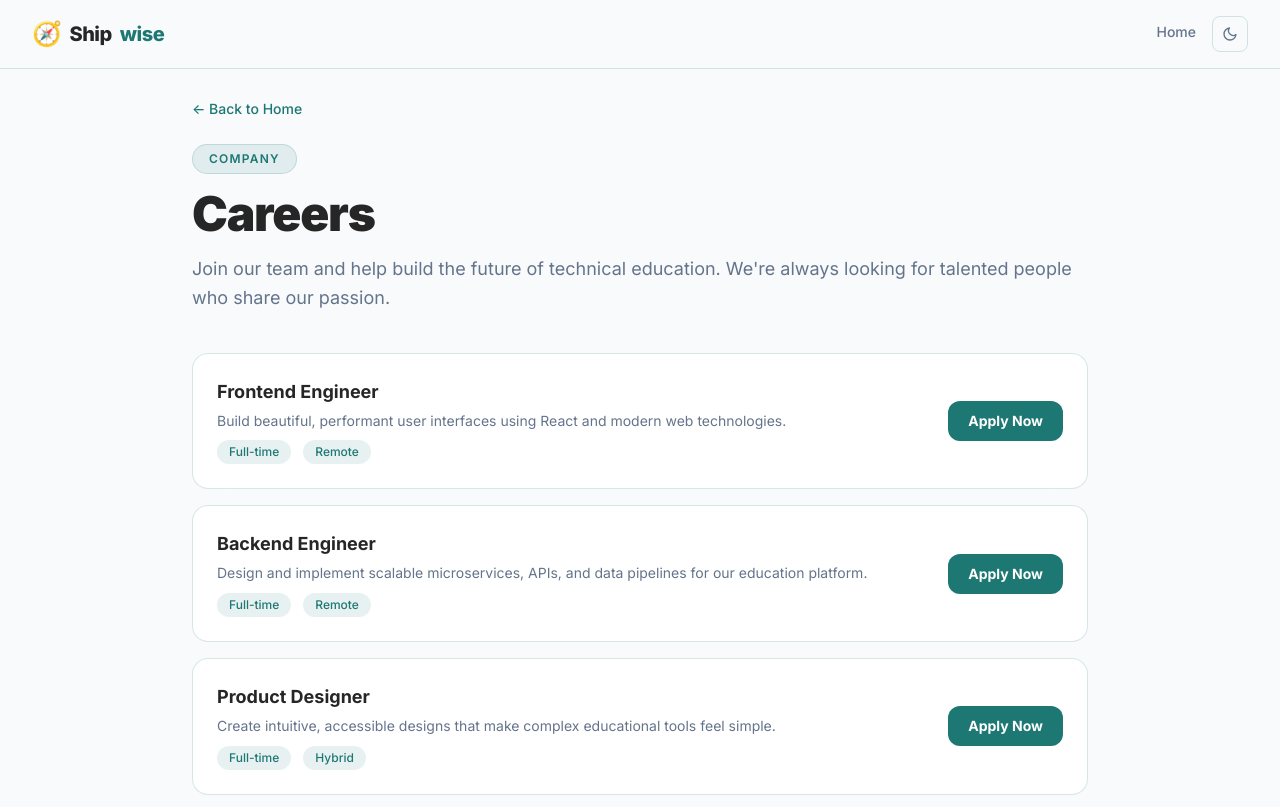
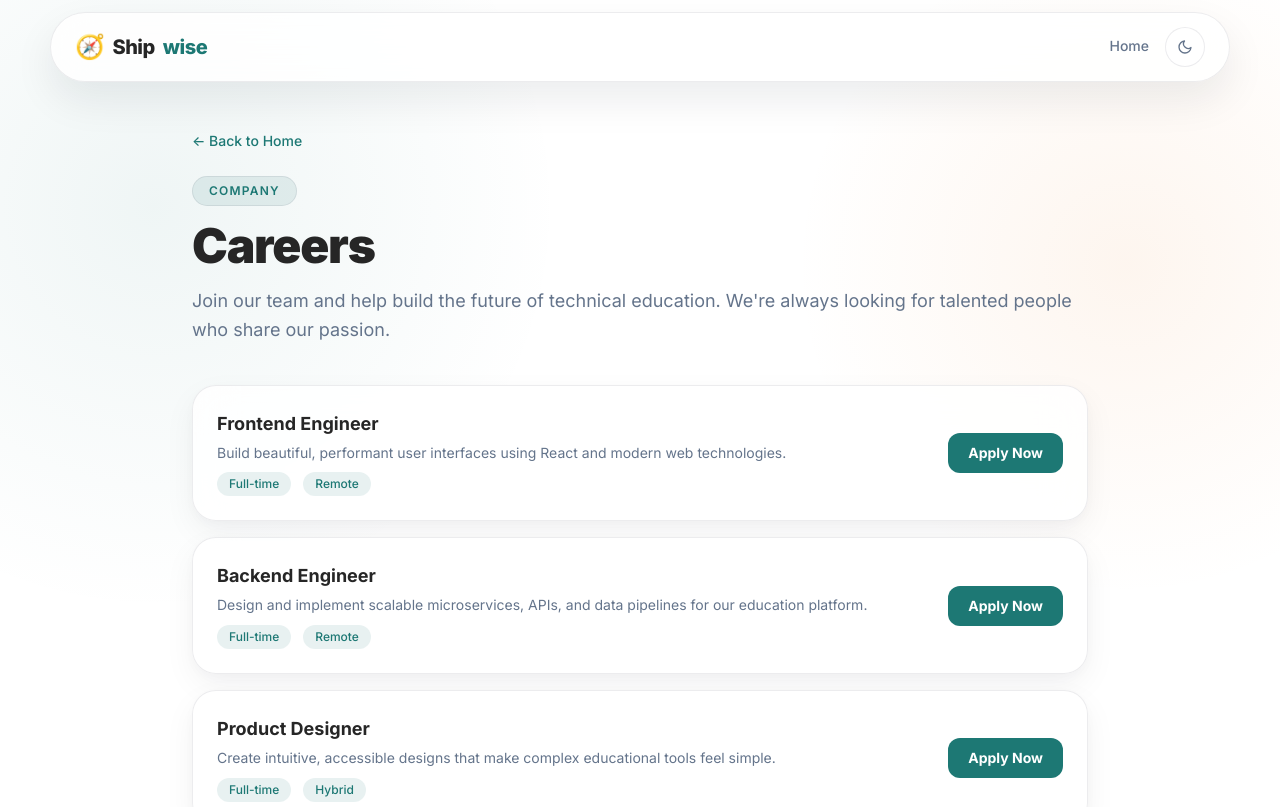
Before and after one commit to codexxxx07/codex_vibeforge_1.0_adamas, a React (Vite) app in the folder frontend/landing/: page /careers in a window 1280 px wide. Shown: the top 807 px of the page. Built offline with nearby package versions, Linux system fonts and the light colour scheme.

Commit message:
change dark theme

```diff
--- a/frontend/landing/src/ThemeContext.jsx
+++ b/frontend/landing/src/ThemeContext.jsx
@@ -1,3 +1,4 @@
+/* eslint-disable react-refresh/only-export-components */
 import { createContext, useContext, useState, useEffect } from "react";
 
 const ThemeContext = createContext();
--- a/frontend/landing/src/index.css
+++ b/frontend/landing/src/index.css
@@ -3,49 +3,370 @@
 @tailwind utilities;
 
 :root {
-  --color-bg-primary: #F8FAFC;
-  --color-bg-secondary: #F0FDFA;
-  --color-bg-card: #FFFFFF;
+  --color-bg-primary: #FFFFFF;
+  --color-bg-secondary: #F7F9FC;
+  --color-bg-card: rgba(255, 255, 255, 0.82);
+  --color-bg-elevated: #FFFFFF;
   --color-text-primary: #262626;
   --color-text-muted: #64748B;
-  --color-border: rgba(29, 120, 116, 0.18);
+  --color-border: rgba(15, 23, 42, 0.08);
+  --color-border-strong: rgba(29, 120, 116, 0.18);
   --color-accent: #1D7874;
   --color-accent-light: rgba(29, 120, 116, 0.1);
-  --color-glow: rgba(29, 120, 116, 0.2);
-  --color-glow-strong: rgba(29, 120, 116, 0.35);
+  --color-glow: rgba(29, 120, 116, 0.12);
+  --color-glow-strong: rgba(29, 120, 116, 0.2);
+  --color-nav-bg: rgba(255, 255, 255, 0.82);
+  --color-menu-bg: rgba(255, 255, 255, 0.95);
+  --color-scrim: rgba(15, 23, 42, 0.28);
+  --color-glass-highlight: rgba(255, 255, 255, 0.72);
+  --color-on-accent: #ffffff;
+  --blur-nav: 18px;
+  --blur-glass: 20px;
+  --blur-scrim: 12px;
+  --shadow-card: 0 12px 32px rgba(15, 23, 42, 0.05), 0 4px 16px rgba(15, 23, 42, 0.03);
+  --shadow-card-hover: 0 24px 54px rgba(15, 23, 42, 0.08), 0 10px 24px rgba(29, 120, 116, 0.08);
+  --shadow-nav: 0 18px 40px rgba(15, 23, 42, 0.08);
+  --shadow-button: 0 14px 32px rgba(29, 120, 116, 0.18);
+  --shadow-modal: 0 30px 70px rgba(15, 23, 42, 0.16), 0 10px 24px rgba(15, 23, 42, 0.08);
 }
 
 .dark {
-  --color-bg-primary: #0a0a12;
-  --color-bg-secondary: #0f0f1a;
-  --color-bg-card: #13131f;
-  --color-text-primary: #e2e8f0;
-  --color-text-muted: #7c85a2;
-  --color-border: rgba(139, 92, 246, 0.15);
-  --color-accent: #8b5cf6;
-  --color-accent-light: rgba(139, 92, 246, 0.12);
-  --color-glow: rgba(139, 92, 246, 0.18);
-  --color-glow-strong: rgba(139, 92, 246, 0.32);
+  --color-bg-primary: #000000;
+  --color-bg-secondary: #000000;
+  --color-bg-card: rgba(255, 255, 255, 0.08);
+  --color-text-primary: #F5F5F7;
+  --color-text-muted: #A1A1A6;
+  --color-border: rgba(255, 255, 255, 0.14);
+  --color-border-strong: rgba(255, 255, 255, 0.18);
+  --color-accent: #E8E8ED;
+  --color-accent-light: rgba(255, 255, 255, 0.08);
+  --color-glow: rgba(255, 255, 255, 0.04);
+  --color-glow-strong: rgba(255, 255, 255, 0.08);
+  --color-nav-bg: rgba(0, 0, 0, 0.58);
+  --color-menu-bg: rgba(0, 0, 0, 0.78);
+  --color-scrim: rgba(0, 0, 0, 0.72);
+  --color-glass-highlight: rgba(255, 255, 255, 0.28);
+  --color-on-accent: #000000;
+  --blur-nav: 28px;
+  --blur-glass: 32px;
+  --blur-scrim: 20px;
+  --shadow-card: inset 0 1px 0 var(--color-glass-highlight), 0 8px 40px rgba(0, 0, 0, 0.55);
+  --shadow-card-hover: inset 0 1px 0 var(--color-glass-highlight), 0 12px 48px rgba(0, 0, 0, 0.65);
+  --shadow-nav: inset 0 -1px 0 rgba(255, 255, 255, 0.06);
+  --shadow-button: none;
+  --shadow-modal: inset 0 1px 0 var(--color-glass-highlight), 0 16px 48px rgba(0, 0, 0, 0.45);
 }
 
 html { scroll-behavior: smooth; }
 
 body {
+  margin: 0;
   font-family: 'Inter', system-ui, -apple-system, sans-serif;
   background-color: var(--color-bg-primary);
   color: var(--color-text-primary);
+  background-image:
+    radial-gradient(circle at top left, rgba(29, 120, 116, 0.08), transparent 32%),
+    radial-gradient(circle at top right, rgba(244, 211, 94, 0.12), transparent 26%),
+    linear-gradient(180deg, #ffffff 0%, #f8fafc 42%, #ffffff 100%);
+  background-attachment: fixed;
   transition: background-color 0.3s ease, color 0.3s ease;
+}
+
+/* Dark-only: true black + soft monochrome luminance for glass refraction */
+.dark body {
+  background-color: #000000;
+  background-image:
+    radial-gradient(ellipse 80% 50% at 50% -20%, rgba(255, 255, 255, 0.07), transparent 55%),
+    radial-gradient(ellipse 60% 40% at 100% 50%, rgba(255, 255, 255, 0.03), transparent 50%),
+    radial-gradient(ellipse 50% 35% at 0% 80%, rgba(255, 255, 255, 0.025), transparent 45%);
+  background-attachment: fixed;
+}
+
+a,
+button,
+input {
+  transition:
+    background-color 0.25s ease,
+    border-color 0.25s ease,
+    color 0.25s ease,
+    box-shadow 0.25s ease,
+    transform 0.25s ease;
+}
+
+a:focus-visible,
+button:focus-visible,
+input:focus-visible {
+  outline: none;
+  box-shadow: 0 0 0 4px var(--color-accent-light);
+}
+
+::selection {
+  background: rgba(29, 120, 116, 0.16);
+  color: #184e4a;
 }
 
 .glass-card {
   background: var(--color-bg-card);
   border: 1px solid var(--color-border);
-  border-radius: 16px;
-  backdrop-filter: blur(16px);
-  transition: all 0.3s ease;
+  border-radius: 24px;
+  backdrop-filter: blur(var(--blur-glass));
+  -webkit-backdrop-filter: blur(var(--blur-glass));
+  box-shadow: var(--shadow-card);
+  transition: border-color 0.3s ease, box-shadow 0.3s ease, transform 0.3s ease, background-color 0.3s ease;
 }
 
 .glass-card:hover {
-  box-shadow: 0 8px 32px var(--color-glow);
-  border-color: var(--color-accent);
+  box-shadow: var(--shadow-card-hover);
+  border-color: var(--color-border-strong);
 }
+
+/* Apple Liquid Glass — dark only; light .glass-card rules above stay untouched */
+.dark .glass-card {
+  background: var(--color-bg-card);
+  border: 1px solid var(--color-border);
+  backdrop-filter: blur(var(--blur-glass)) saturate(160%);
+  -webkit-backdrop-filter: blur(var(--blur-glass)) saturate(160%);
+  box-shadow: var(--shadow-card);
+  transition: border-color 0.3s ease, box-shadow 0.3s ease, transform 0.3s ease;
+}
+
+.dark .glass-card:hover {
+  border-color: rgba(255, 255, 255, 0.28);
+  box-shadow: var(--shadow-card-hover);
+}
+
+@supports not ((backdrop-filter: blur(1px)) or (-webkit-backdrop-filter: blur(1px))) {
+  .dark .glass-card {
+    background: rgba(28, 28, 30, 0.94);
+  }
+}
+
+/* Nav / menu frost depth when vars are applied via inline styles */
+.dark nav {
+  -webkit-backdrop-filter: blur(var(--blur-nav)) saturate(160%);
+  backdrop-filter: blur(var(--blur-nav)) saturate(160%);
+  box-shadow: var(--shadow-nav);
+}
+
+.landing-shell,
+.page-shell {
+  position: relative;
+}
+
+.landing-shell::before,
+.page-shell::before {
+  content: "";
+  position: absolute;
+  inset: 0;
+  pointer-events: none;
+  background:
+    radial-gradient(circle at 12% 14%, rgba(29, 120, 116, 0.07), transparent 24%),
+    radial-gradient(circle at 88% 18%, rgba(238, 150, 75, 0.09), transparent 20%),
+    radial-gradient(circle at 50% 82%, rgba(244, 211, 94, 0.08), transparent 24%);
+}
+
+.dark .landing-shell::before,
+.dark .page-shell::before {
+  display: none;
+}
+
+.floating-nav-shell {
+  position: fixed;
+  inset-inline: 0;
+  top: 0;
+  z-index: 50;
+}
+
+.light-nav {
+  max-width: 1180px;
+  margin: 0 auto;
+  border-radius: 999px;
+  border: 1px solid var(--color-border);
+  background: var(--color-nav-bg);
+  box-shadow: var(--shadow-nav);
+  -webkit-backdrop-filter: blur(var(--blur-nav)) saturate(160%);
+  backdrop-filter: blur(var(--blur-nav)) saturate(160%);
+}
+
+.section-pill {
+  display: inline-flex;
+  align-items: center;
+  gap: 0.45rem;
+  padding: 0.5rem 1rem;
+  border-radius: 999px;
+  border: 1px solid var(--color-border-strong);
+  background: linear-gradient(180deg, rgba(255, 255, 255, 0.92), rgba(255, 255, 255, 0.74));
+  box-shadow: inset 0 1px 0 rgba(255, 255, 255, 0.72);
+}
+
+.dark .section-pill {
+  background: transparent;
+  border-color: var(--color-border);
+  box-shadow: none;
+}
+
+.theme-toggle {
+  background: rgba(255, 255, 255, 0.7);
+  box-shadow: inset 0 1px 0 rgba(255, 255, 255, 0.72);
+}
+
+.dark .theme-toggle {
+  background: transparent;
+  box-shadow: none;
+}
+
+.nav-link {
+  position: relative;
+}
+
+.nav-link::after {
+  content: "";
+  position: absolute;
+  left: 0;
+  right: 0;
+  bottom: -0.45rem;
+  height: 2px;
+  border-radius: 999px;
+  background: var(--color-accent);
+  transform: scaleX(0.3);
+  opacity: 0;
+  transition: transform 0.25s ease, opacity 0.25s ease;
+  transform-origin: center;
+}
+
+.nav-link:hover::after,
+.nav-link:focus-visible::after {
+  transform: scaleX(1);
+  opacity: 1;
+}
+
+.button-primary,
+.button-secondary,
+.button-quiet {
+  display: inline-flex;
+  align-items: center;
+  justify-content: center;
+  gap: 0.5rem;
+  border-radius: 999px;
+}
+
+.button-primary {
+  box-shadow: var(--shadow-button);
+}
+
+.button-primary:hover,
+.button-secondary:hover,
+.button-quiet:hover {
+  transform: translateY(-2px);
+}
+
+.button-secondary {
+  background: rgba(255, 255, 255, 0.72);
+  box-shadow: inset 0 1px 0 rgba(255, 255, 255, 0.76);
+}
+
+.dark .button-secondary {
+  background: transparent;
+  box-shadow: none;
+}
+
+.hero-section {
+  position: relative;
+}
+
+.hero-background {
+  position: absolute;
+  inset: 0;
+  pointer-events: none;
+  background:
+    radial-gradient(circle at 20% 26%, rgba(29, 120, 116, 0.11), transparent 34%),
+    radial-gradient(circle at 80% 20%, rgba(244, 211, 94, 0.16), transparent 28%),
+    radial-gradient(circle at 50% 72%, rgba(29, 120, 116, 0.08), transparent 34%);
+  filter: blur(10px);
+}
+
+.dark .hero-background {
+  background: radial-gradient(circle at 20% 50%, var(--color-glow) 0%, transparent 50%), radial-gradient(circle at 80% 50%, var(--color-glow) 0%, transparent 50%);
+  filter: none;
+}
+
+.hero-title {
+  letter-spacing: -0.06em;
+}
+
+.hero-copy,
+.section-copy {
+  text-wrap: balance;
+}
+
+.icon-tile {
+  display: inline-flex;
+  align-items: center;
+  justify-content: center;
+  width: 3.5rem;
+  height: 3.5rem;
+  border-radius: 18px;
+  background: linear-gradient(180deg, rgba(29, 120, 116, 0.1), rgba(29, 120, 116, 0.04));
+  box-shadow: inset 0 1px 0 rgba(255, 255, 255, 0.72);
+}
+
+.dark .icon-tile {
+  background: rgba(255, 255, 255, 0.06);
+  box-shadow: none;
+}
+
+.stat-card {
+  min-width: 0;
+  padding: 1rem 1.2rem;
+  border-radius: 24px;
+  border: 1px solid var(--color-border);
+  background: rgba(255, 255, 255, 0.64);
+  box-shadow: var(--shadow-card);
+}
+
+.dark .stat-card {
+  background: transparent;
+  box-shadow: none;
+}
+
+.footer-surface {
+  background: rgba(255, 255, 255, 0.38);
+}
+
+.dark .footer-surface {
+  background: transparent;
+}
+
+.mobile-menu-light {
+  border: 1px solid var(--color-border);
+  border-radius: 28px;
+  background: var(--color-menu-bg);
+  box-shadow: var(--shadow-nav);
+  -webkit-backdrop-filter: blur(var(--blur-nav)) saturate(160%);
+  backdrop-filter: blur(var(--blur-nav)) saturate(160%);
+}
+
+.page-main {
+  position: relative;
+}
+
+.page-content {
+  position: relative;
+  z-index: 1;
+}
+
+.page-content > * + * {
+  margin-top: 0;
+}
+
+.modal-card {
+  box-shadow: var(--shadow-modal);
+}
+
+.input-field::placeholder {
+  color: color-mix(in srgb, var(--color-text-muted) 72%, white);
+}
+
+.dark .input-field::placeholder {
+  color: rgba(255, 255, 255, 0.42);
+}
--- a/frontend/landing/src/pages/Careers.jsx
+++ b/frontend/landing/src/pages/Careers.jsx
@@ -40,7 +40,7 @@ export default function Careers() {
               </div>
             </div>
             <button className="px-5 py-2.5 rounded-xl text-sm font-bold transition-all hover:scale-105 flex-shrink-0"
-              style={{ background: "var(--color-accent)", color: "#fff", cursor: "pointer", border: "none" }}>
+              style={{ background: "var(--color-accent)", color: "var(--color-on-accent)", cursor: "pointer", border: "none" }}>
               Apply Now
             </button>
           </div>
--- a/frontend/landing/src/pages/NotFound.jsx
+++ b/frontend/landing/src/pages/NotFound.jsx
@@ -12,7 +12,7 @@ export default function NotFound() {
           The page you're looking for doesn't exist or has been moved. Let's get you back on track.
         </p>
         <Link to="/" className="inline-flex items-center gap-2 px-8 py-3.5 rounded-xl text-base font-bold no-underline transition-all hover:scale-105"
-          style={{ background: "var(--color-accent)", color: "#fff" }}>
+          style={{ background: "var(--color-accent)", color: "var(--color-on-accent)" }}>
           Back to Home
           <svg width="18" height="18" viewBox="0 0 24 24" fill="none" stroke="currentColor" strokeWidth="2.5" strokeLinecap="round" strokeLinejoin="round">
             <path d="M5 12h14M12 5l7 7-7 7"/>
--- a/frontend/landing/src/pages/PageLayout.jsx
+++ b/frontend/landing/src/pages/PageLayout.jsx
@@ -6,7 +6,8 @@ function ThemeToggle() {
   return (
     <button
       onClick={toggle}
-      className="w-9 h-9 rounded-lg flex items-center justify-center border transition-all duration-300 hover:scale-110 hover:rotate-12"
+      type="button"
+      className="theme-toggle w-10 h-10 rounded-full flex items-center justify-center border transition-all duration-300 hover:scale-110 hover:rotate-12"
       style={{
         borderColor: "var(--color-border)",
         color: "var(--color-text-muted)",
@@ -33,13 +34,14 @@ export default function PageLayout({ children }) {
   const { dark } = useTheme();
 
   return (
-    <div style={{ backgroundColor: "var(--color-bg-primary)", color: "var(--color-text-primary)", minHeight: "100vh" }}>
+    <div className="page-shell" style={{ backgroundColor: "var(--color-bg-primary)", color: "var(--color-text-primary)", minHeight: "100vh" }}>
+      <div className={`floating-nav-shell ${dark ? "" : "px-3 pt-3 sm:px-6"}`}>
           <nav
-        className="fixed top-0 left-0 right-0 z-50 flex items-center justify-between px-4 sm:px-8 py-4"
+            className={`${dark ? "flex items-center justify-between px-7 sm:px-12 py-4" : "light-nav flex items-center justify-between px-4 sm:px-6 py-3.5"}`}
           style={{
-          background: dark ? "rgba(11,11,24,0.9)" : "rgba(248,250,252,0.9)",
-          backdropFilter: "blur(18px)",
-          borderBottom: "1px solid var(--color-border)",
+            background: "var(--color-nav-bg)",
+            backdropFilter: "blur(var(--blur-nav))",
+            borderBottom: dark ? "1px solid var(--color-border)" : undefined,
           }}
         >
           <Link to="/" className="flex items-center gap-2 text-xl font-extrabold tracking-tight no-underline" style={{ color: "var(--color-text-primary)" }}>
@@ -47,20 +49,21 @@ export default function PageLayout({ children }) {
             Ship<span style={{ color: "var(--color-accent)" }}>wise</span>
           </Link>
           <div className="flex items-center gap-4">
-          <Link to="/" className="text-sm font-medium no-underline transition-all duration-300 border-b-2 border-transparent hover:border-[var(--color-accent)] pb-0.5" style={{ color: "var(--color-text-muted)" }}>
+            <Link to="/" className="nav-link text-sm font-medium no-underline transition-all duration-300 pb-0.5" style={{ color: "var(--color-text-muted)" }}>
               Home
             </Link>
             <ThemeToggle />
           </div>
         </nav>
+      </div>
 
-      <main className="pt-24 pb-16 px-4">
-        <div className="max-w-4xl mx-auto">
+      <main className="page-main pt-28 sm:pt-32 pb-16 px-4">
+        <div className="page-content max-w-4xl mx-auto">
           {children}
         </div>
       </main>
 
-      <footer className="px-4 py-12 border-t" style={{ borderColor: "var(--color-border)" }}>
+      <footer className="footer-surface px-4 py-12 border-t" style={{ borderColor: "var(--color-border)" }}>
         <div className="max-w-6xl mx-auto flex flex-col sm:flex-row items-center justify-between gap-4">
           <div className="flex items-center gap-2 text-lg font-extrabold">
             <span>🧭</span> Ship<span style={{ color: "var(--color-accent)" }}>wise</span>
```
Also changed, not shown: frontend/landing/src/App.jsx (+98 -50 lines). Lines whose indentation alone changed are shown as unchanged.
